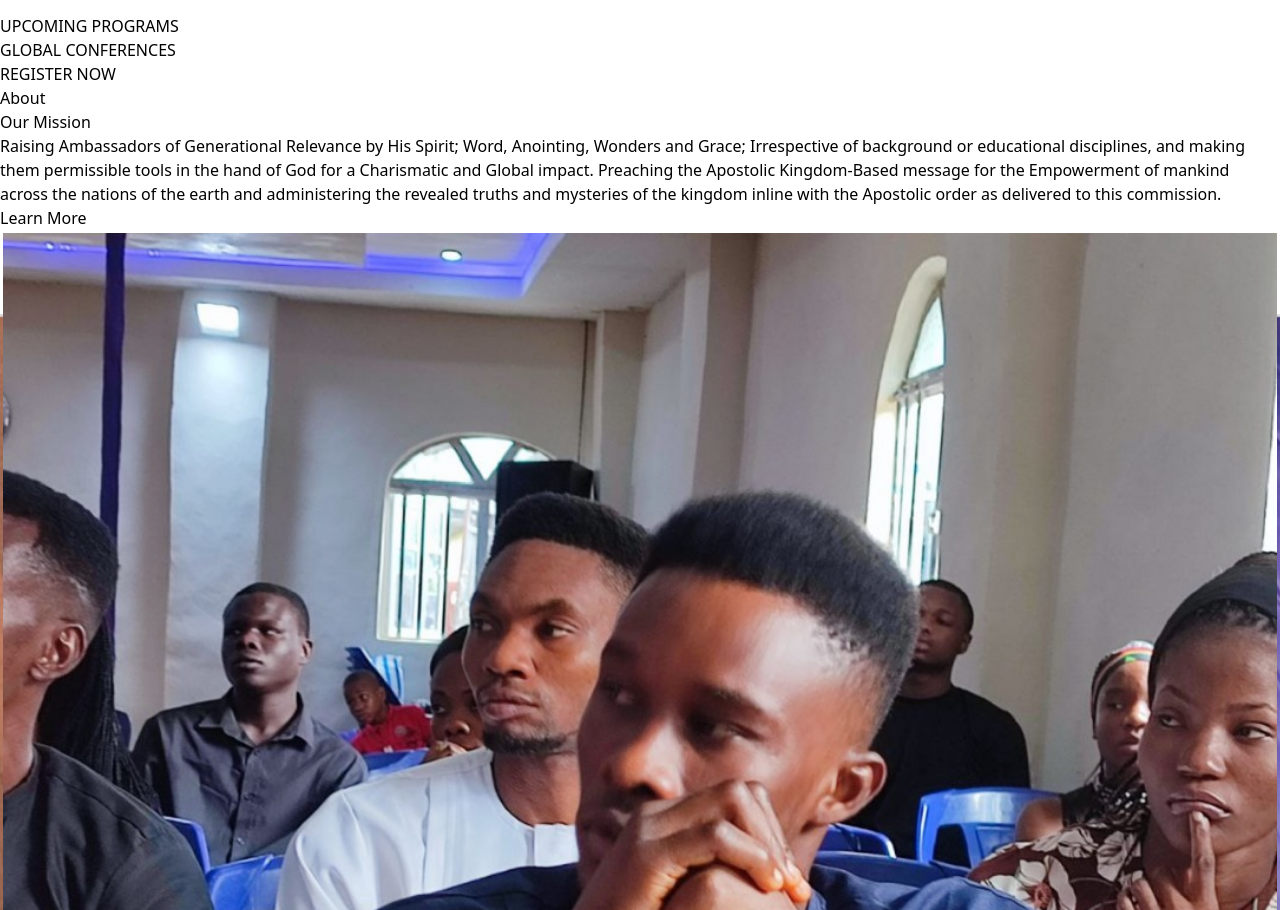
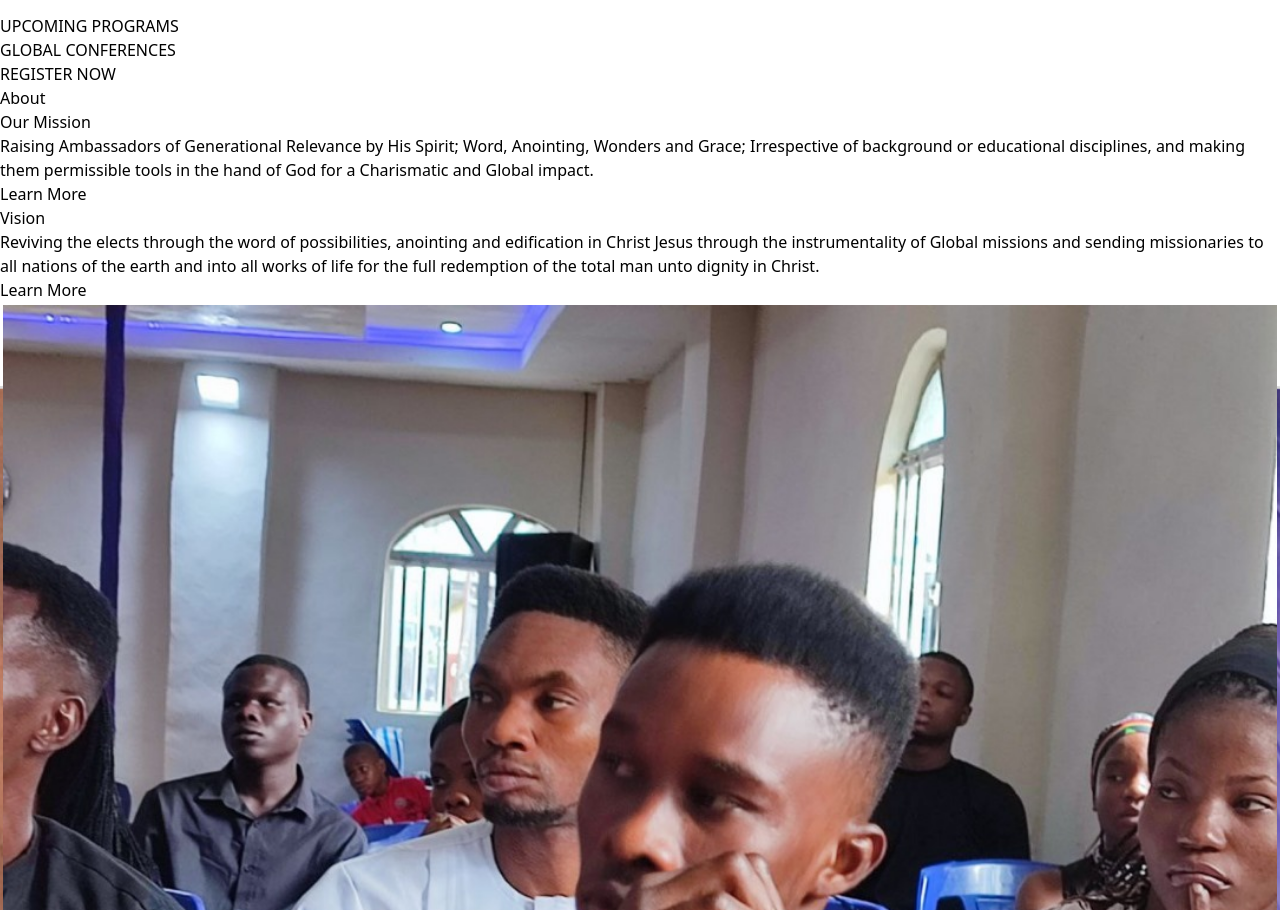
Before and after one commit to SamChus/lc-web, a React (Vite) app: page / in a window 1280 px wide. Shown: the part 2134-3044 px from the top of the page. Built offline with nearby package versions, Linux system fonts and the light colour scheme; a web font is replaced by a local one.

Commit message:
about section

```diff
--- a/src/App.tsx
+++ b/src/App.tsx
@@ -16,10 +16,10 @@ function App() {
   const images = [img1, img2, img3, img4];
 
   const mission =
-    "Raising Ambassadors of Generational Relevance by His Spirit; Word, Anointing, Wonders and Grace; Irrespective of background or educational disciplines, and making them permissible tools in the hand of God for a Charismatic and Global impact. \nPreaching the Apostolic Kingdom-Based message for the Empowerment of mankind across the nations of the earth and administering the revealed truths and mysteries of the kingdom inline with the Apostolic order as delivered to this commission.";
+    "Raising Ambassadors of Generational Relevance by His Spirit; Word, Anointing, Wonders and Grace; Irrespective of background or educational disciplines, and making them permissible tools in the hand of God for a Charismatic and Global impact.";
 
   const vision =
-    "Reviving the elects through the word of possibilities, anointing and edification in Christ Jesus through the instrumentality of Global missions and sending missionaries to all nations of the earth and into all works of life for the full redemption of the total man unto dignity in Christ. \nEquipping the called for his calling; making him an apostolic vessel God can use through the establishing of ministerial and leadership institutions for the raising and empowering of kingdom giants for the fulfilments of their apostolic and global callings across the seven (7) world continents.";
+    "Reviving the elects through the word of possibilities, anointing and edification in Christ Jesus through the instrumentality of Global missions and sending missionaries to all nations of the earth and into all works of life for the full redemption of the total man unto dignity in Christ.";
 
   return (
     <BrowserRouter>
--- a/src/components/AboutSection.tsx
+++ b/src/components/AboutSection.tsx
@@ -19,13 +19,24 @@ const AboutSection = ({ title, mission, vision, images }: AboutCompoProps) => {
       </h2>
       <div className="grid md:grid-cols-2 gap-12 items-center">
         <div>
-          <h3 className="text-2xl font-semibold text-gray-900 mb-4">
+          <div>
+            <h3 className="text-2xl font-semibold text-center text-gray-900 mb-4">
               Our Mission
             </h3>
             <p className="text-gray-700 mb-4">{mission}</p>
             <a href="#" className="text-purple-600 font-semibold">
               Learn More
             </a>
+          </div>
+          <div className="mt-8">
+            <h3 className="text-2xl font-semibold text-center text-gray-900 mb-4">
+              Vision
+            </h3>
+            <p className="text-gray-700 mb-4">{vision}</p>
+            <a href="#" className="text-purple-600 font-semibold">
+              Learn More
+            </a>
+          </div>
         </div>
         <EffectCarousel />
         {/* <Swiper
```
Lines whose indentation alone changed are shown as unchanged.
